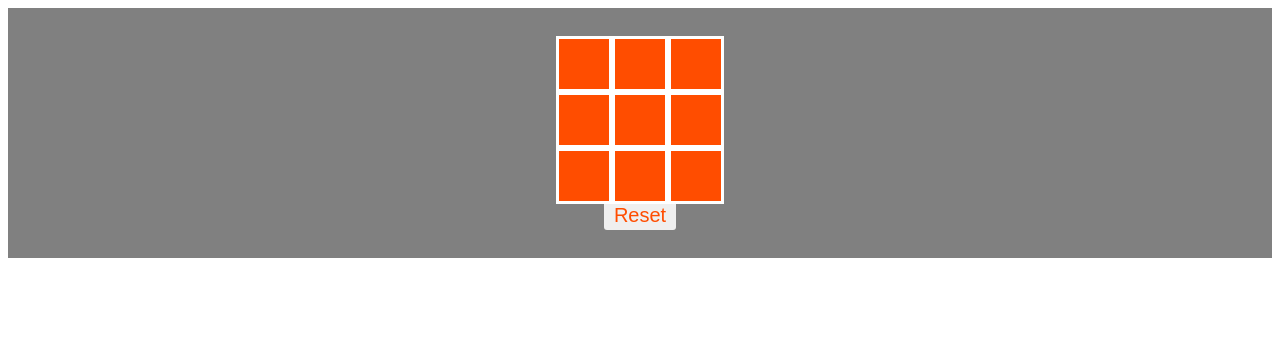
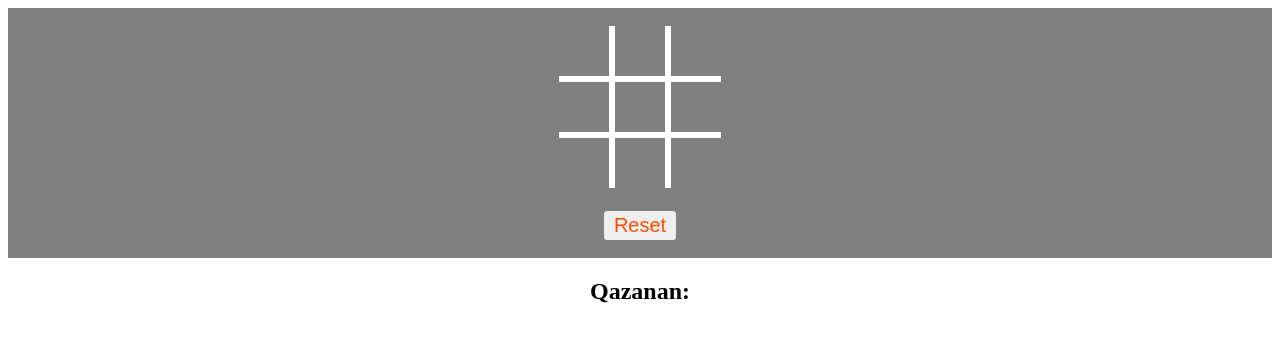
Before and after one commit to OrxanMukhtar/tic-tac-toe_game, a plain HTML site: page index.html in a window 1280 px wide. Drawn offline with Linux system fonts and the light colour scheme.

Commit message:
update 1.1

```diff
--- a/assets/css/style.css
+++ b/assets/css/style.css
@@ -23,7 +23,7 @@
     width: 50px;
     height: 50px;
     color: #fff;
-    background-color: rgb(255, 77, 0);
+    /* background-color: rgb(255, 77, 0); */
     border: 3px solid rgb(255, 255, 255);
 
     display: flex;
@@ -31,6 +31,25 @@
     justify-content: center;
 
     font-family: 'Franklin Gothic Medium', 'Arial Narrow', Arial, sans-serif;
+}
+.gameArea :nth-child(2),
+:nth-child(3), :nth-child(1)  {
+    border-top: none !important;
+}
+
+.gameArea :nth-child(1), :nth-child(4),
+:nth-child(7) {
+    border-left: none !important;
+}
+
+.gameArea :nth-child(7),
+:nth-child(8), :nth-child(9) {
+    border-bottom: none !important;
+}
+
+.gameArea :nth-child(3),
+:nth-child(6), :nth-child(9) {
+    border-right: none !important;
 }
 
 #winnerImage {
@@ -47,7 +66,15 @@
     padding: 3px 10px;
     border-radius: 3px;
     border: none;
-    margin-top: 5px;
+    margin-top: 25px;
     color: rgb(255, 77, 0);
     cursor: pointer;
 }
+
+.div_h2 {
+    width: 100%;
+    display: flex;
+    align-items: center;
+    justify-content: center;
+    flex-direction: column;
+}
--- a/assets/js/script.js
+++ b/assets/js/script.js
@@ -44,5 +44,6 @@ function checkWinner() {
         (x3 === x6 && x6 === x9 && x3 === currentPlayer)
     ) {
         showWinnerImage();
+        document.getElementById("h2").innerHTML = `Qazanan: ${currentPlayer}`
     }
 }
--- a/index.html
+++ b/index.html
@@ -32,6 +32,12 @@
 
 
 
+    <div class="div_h2">
+        <div>
+            <h2 id="h2">Qazanan:</h2>
+            <!-- <h3 id="h3">0</h3> -->
+        </div>
+    </div>
 
 
 
```
